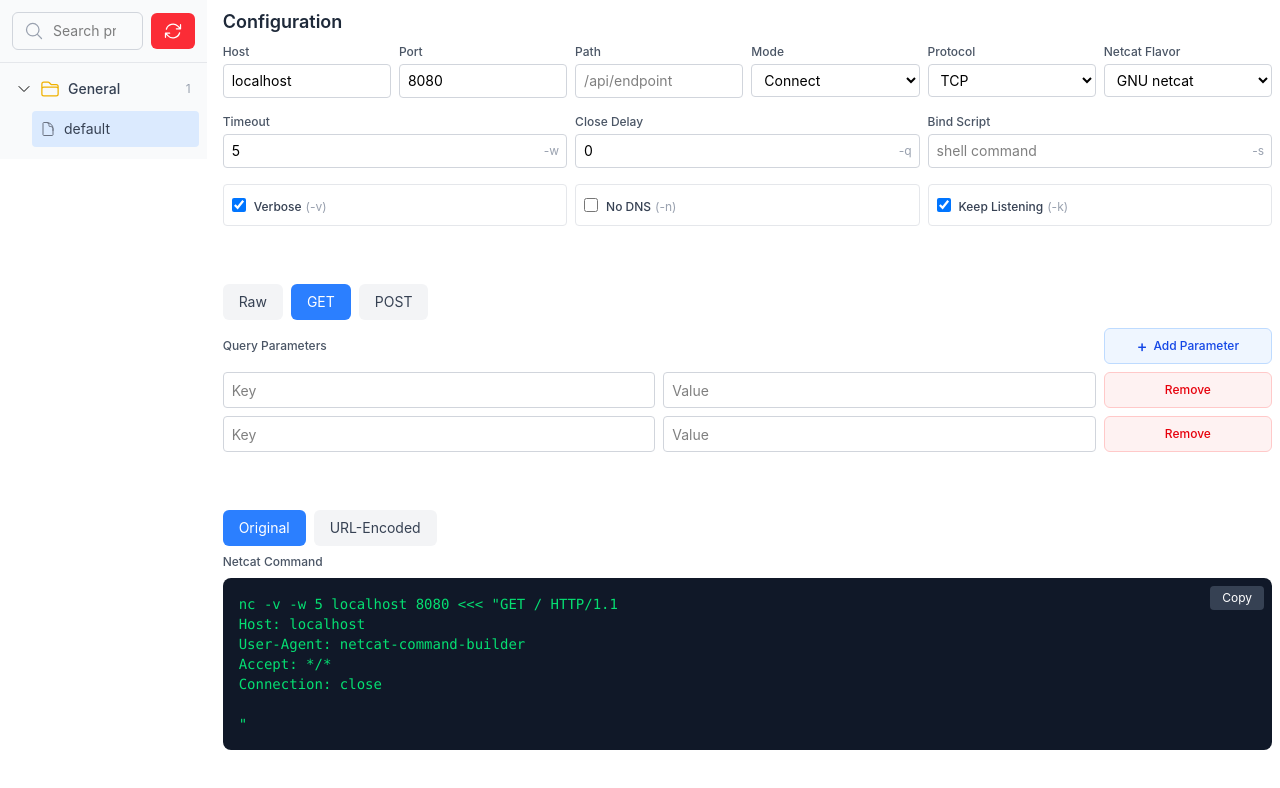
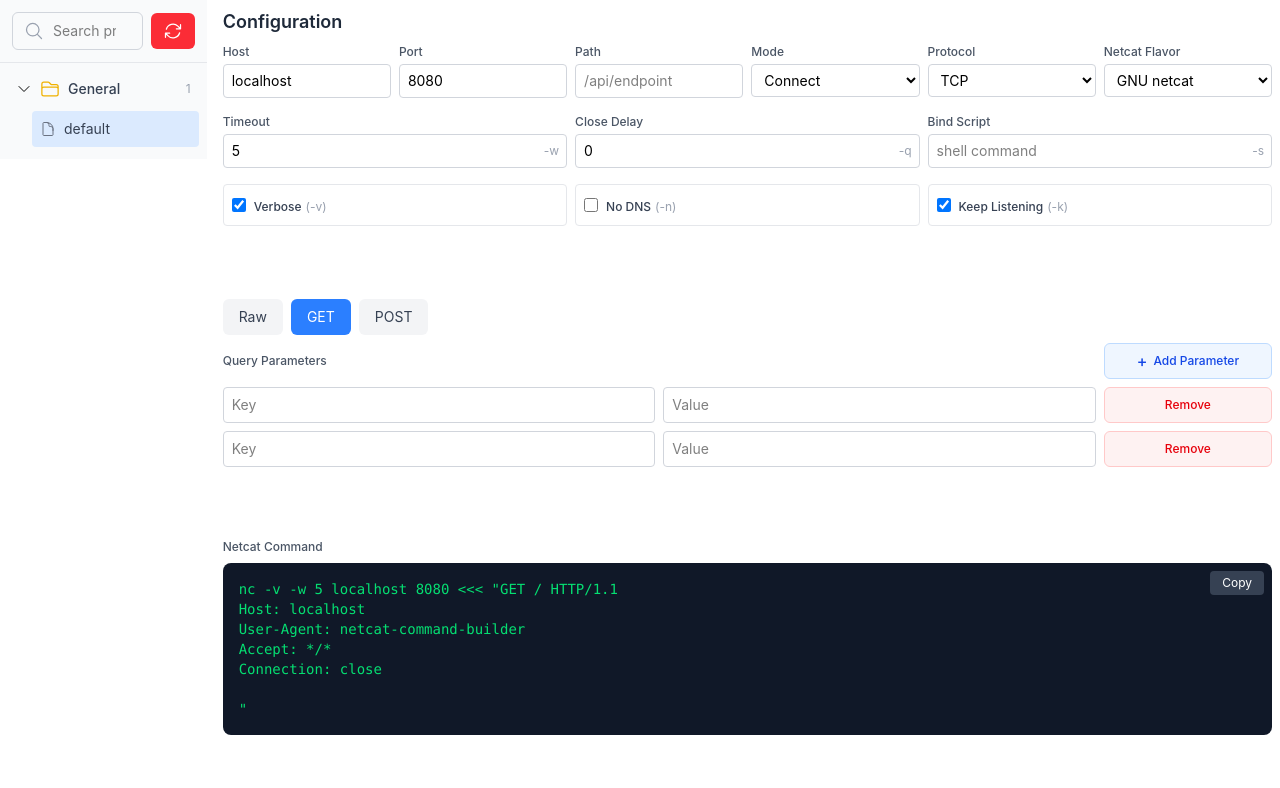
Before and after one commit to swarfte/nc-command-builder, a Vue app: page / in a window 1280 px wide. Shown: the top 788 px of the page. Built offline with nearby package versions, Linux system fonts and the light colour scheme.

Commit message:
Remove encoding mode selector UI
Remove the encoding mode selector buttons and the unused encodingModes array from PreviewArea.vue. This simplifies the preview UI by deleting the mode switcher markup and its constant while keeping the encodingMode ref in place; no other functional changes made.

```diff
--- a/src/components/PreviewArea.vue
+++ b/src/components/PreviewArea.vue
@@ -3,20 +3,6 @@
     <div class="flex-1 overflow-y-auto p-2">
       <div class="w-full">
         <!-- <h2 class="text-lg font-semibold text-gray-800 mb-4">Command Preview</h2> -->
-
-        <!-- Encoding Mode Selector -->
-        <div class="mb-2">
-          <div class="flex gap-2">
-            <button v-for="mode in encodingModes" :key="mode.value" @click="encodingMode = mode.value" :class="[
-              'px-4 py-2 text-sm rounded-md transition-colors',
-              encodingMode === mode.value
-                ? 'bg-blue-500 text-white'
-                : 'bg-gray-100 text-gray-700 hover:bg-gray-200'
-            ]">
-              {{ mode.label }}
-            </button>
-          </div>
-        </div>
 
         <!-- Generated Command -->
         <div>
@@ -40,12 +26,6 @@ import { ref, computed } from 'vue'
 import { useProfileStore } from '../stores'
 
 const profileStore = useProfileStore()
-
-// Encoding modes
-const encodingModes = [
-  { label: 'Original', value: 'original' },
-  { label: 'URL-Encoded', value: 'url-encoded' },
-]
 
 const encodingMode = ref('original')
 const copyButtonText = ref('Copy')
```
